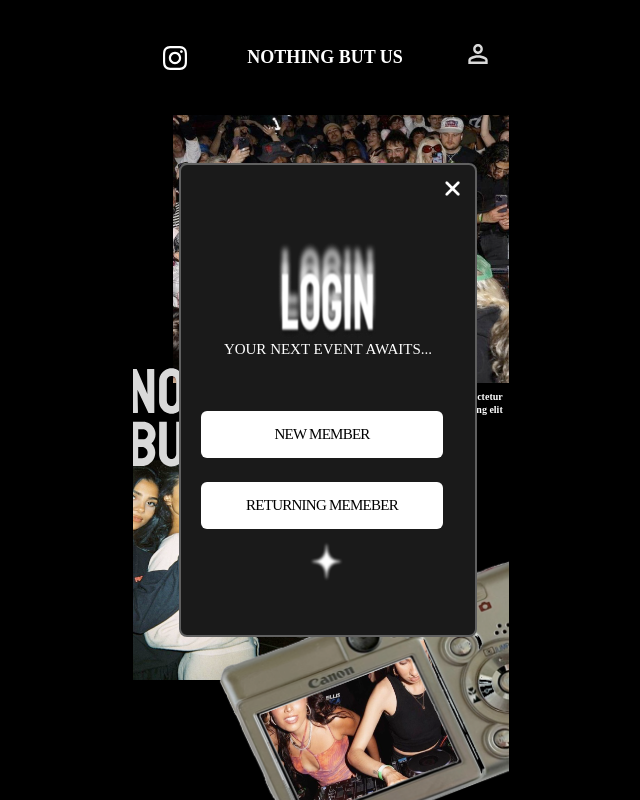
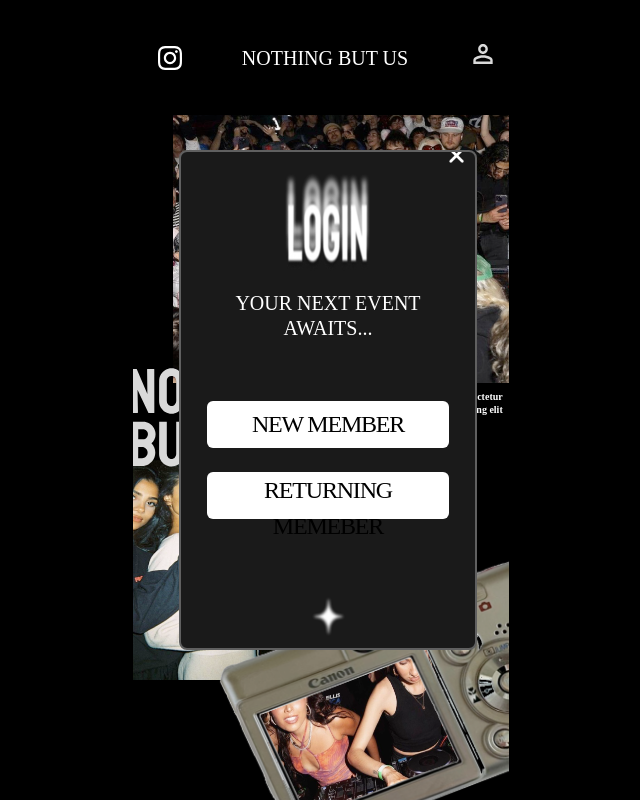
Before and after one commit to TheNirmata/SD20s, a Next.js app in the folder sd20s-web/: page / in a window 1280 px wide. Both pictures are taken after a click on the button 789 px from the left and 53 px from the top of the page. Shown: the top 800 px of the page, without its empty margins (312-952 px from the left). Built offline with nearby package versions, Linux system fonts and the light colour scheme; a web font is replaced by a local one.

Commit message:
[fixed] modal

```diff
--- a/sd20s-web/components/context/masterModalContext.tsx
+++ b/sd20s-web/components/context/masterModalContext.tsx
@@ -27,9 +27,10 @@ export const ModalContextProvider: React.FC<{ children: ReactNode }> = ({ childr
   const ModalTemplate: React.FC<{ children: ReactNode }> = ({ children }) => {
     return (
       <div className={`modal-overlay ${show ? 'active' : 'inactive'} flex flex-col justify-center items-center top-0`}>
-        <div className='items-center justify-center bg-[#1A1A1A] w-[298px] h-[474px] rounded-lg border-2 border-[#606060]'>
-          <div className='flex flex-col'>
-            <div className='relative flex flex-row ml-2 translate-x-64 translate-y-4'>
+        {/*  bg-[#1A1A1A] w-[298px] h-[474px] rounded-lg border-2 border-[#606060] */}
+        <div className=' justify-center items-center modal-container'>
+          <div className='-translate-y-10 flex flex-col'>
+            <div className='relative flex flex-row ml-2 translate-x-60 translate-y-1'>
               <button onClick={closeModal}>
                 <Image
                   src={xIcon}
@@ -38,15 +39,15 @@ export const ModalContextProvider: React.FC<{ children: ReactNode }> = ({ childr
                   />
               </button>
             </div>
-            <div className='items-center'>
-                <div className='translate-y-10 pt-5'>
+            <div className='items-center -translate-y-2'>
+                <div className='pt-5'>
                   <Image
                     src={waitlistHeading}
                     alt='waitlist-heading'
                     className='w-[380px] h-[100px]'
                     />
                 </div>
-                  <div className='font-transform: uppercase text-[15px] text-center leading-tight translate-y-10'>
+                  <div className='text-[20px] uppercase text-center leading-tight translate-y-5'>
                     <h2>your next event awaits...</h2>
                 </div>
             </div>
@@ -54,8 +55,7 @@ export const ModalContextProvider: React.FC<{ children: ReactNode }> = ({ childr
 
           {children}
 
-
-          <div className='translate-x-32 translate-y-20'>
+          <div className='m-5 items-center translate-y-10'>
             <Image
               src={softStar}
               alt='soft-star'
@@ -68,7 +68,7 @@ export const ModalContextProvider: React.FC<{ children: ReactNode }> = ({ childr
   };
 
   return (
-    <MasterModalContext.Provider value={{ ModalTemplate, setCurrentContent, closeModal, showModal, show }}>
+    <MasterModalContext.Provider value={{ ModalTemplate, currentContent, setCurrentContent, closeModal, showModal, show }}>
       {children}
     </MasterModalContext.Provider>
   );
--- a/sd20s-web/components/header/account.tsx
+++ b/sd20s-web/components/header/account.tsx
@@ -8,10 +8,9 @@ import AccountModal from '../modal/accountModal';
 
 const Account = () => {
   const { show, showModal } = useModalContext();
-  const handleClick = () => {
-    showModal();
-    console.log('account button clicked');
-  };
+  const [newMember, setNewMember] = useState(false);
+
+  const handleClick = () => showModal();
 
 
   return (
--- a/sd20s-web/components/header/header.tsx
+++ b/sd20s-web/components/header/header.tsx
@@ -1,19 +1,11 @@
 "use client"
-import React, { useState } from 'react';
+import React from 'react';
 import Image from 'next/image';
 import IG from '../../public/igIcon.svg';
 import Account from './account';
 
 
 const Header = () => {
-  const [newMember, setNewMember] = useState(false);
-
-  // const openModal = () => {
-  //   setOpen(!open);
-  //   console.log('account button clicked')
-  // };
-
-
   return (
       <div  className='flex flex-row sticky top-0 w-full h-[115px] justify-center items-center rounded-t-xl bg-black space-x-10'>
         <div className='p-5'>
@@ -24,7 +16,7 @@ const Header = () => {
             />
         </div>
         <div className='justify-center items-center text-center'>
-          <h1 className='text-[18px] tight-spacing font-bold'> NOTHING BUT US </h1>
+          <h1 className='text-[20px]'> NOTHING BUT US </h1>
         </div>
         <Account />
       </div>
--- a/sd20s-web/components/modal/accountModal.tsx
+++ b/sd20s-web/components/modal/accountModal.tsx
@@ -13,19 +13,16 @@ interface LoginModalProps {
 
 const AccountModal: React.FC<LoginModalProps> = ({ show, setShow }) => {
   const modalRef = useRef<HTMLDivElement>(null);
-  const [next, setNext] = useState(false);
-  const [showNewMemberForm, setShowNewMemberForm] = useState(false);
+  const [showForm, setShowForm] = useState(false);
   const [isNewMember, setIsNewMember] = useState(false);
   const { ModalTemplate, setCurrentContent } = useModalContext();
 
   useEffect(() => {
-    if (typeof window !== undefined) {
-      const handleClickOutsideModal = (event: MouseEvent) => {
-        if (modalRef.current && !modalRef.current.contains(event.target as Node)) {
-          setNext(true);
-          // closeModal();
+    const handleClickOutsideModal = (event: MouseEvent) => {
+      if (modalRef.current && !modalRef.current.contains(event.target as Node)) {
+        setShow(false);
       }
-    }
+      };
       if (show) {
         document.body.style.overflow = 'hidden';
         document.addEventListener('mousedown', handleClickOutsideModal);
@@ -33,19 +30,22 @@ const AccountModal: React.FC<LoginModalProps> = ({ show, setShow }) => {
         document.body.style.overflow = 'unset';
         document.removeEventListener('mousedown', handleClickOutsideModal);
       }
-    };
-  }, [show, next]);
+      return () => {
+        document.body.style.overflow = 'unset';
+        document.removeEventListener('mousedown', handleClickOutsideModal);
+      };
+  }, [show, setShow]);
 
   const handleNewMember = () => {
     setIsNewMember(true);
-    setShowNewMemberForm(true);
+    setShowForm(true);
     setCurrentContent(<NewMemberModal />);
     console.log('New member clicked');
   };
 
   const handleExistingMember = () => {
     setIsNewMember(false);
-    setShowNewMemberForm(false);
+    setShowForm(true);
     setCurrentContent(<ExistingMemberModal />);
     console.log('existing member clicked');
   };
@@ -57,10 +57,10 @@ const AccountModal: React.FC<LoginModalProps> = ({ show, setShow }) => {
     {(show) && (
       <div className={`modal-overlay ${show ? 'active' : 'inactive'} flex flex-col items-center top-0`}>
       <ModalTemplate>
-        <div className=' translate-x-2 justify-center items-center text-[15px] text-transform: uppercase tight-spacing tracking-tighter'>
-           {!showNewMemberForm ? (
+        <div className=' text-[24px] translate-x-2 justify-center items-center text-transform: uppercase tight-spacing tracking-tighter'>
+           {!showForm ? (
             <>
-             <div className='p-3 translate-y-20'>
+             <div className='p-3 -translate-x-2 translate-y-5 justify-center items-center'>
              <button
                className='bg-white border-white rounded-md text-black w-[242px] h-[47px]'
                onClick={handleNewMember}
@@ -68,7 +68,7 @@ const AccountModal: React.FC<LoginModalProps> = ({ show, setShow }) => {
                <span className='text-transform: uppercase tight-spacing tracking-tighter'>New Member</span>
              </button>
            </div>
-         <div className='p-3 translate-y-20'>
+         <div className='p-3 -translate-x-2 translate-y-5'>
          <button
            className='bg-white border-white rounded-md text-black w-[242px] h-[47px]'
            onClick={handleExistingMember}
@@ -78,6 +78,7 @@ const AccountModal: React.FC<LoginModalProps> = ({ show, setShow }) => {
            </div>
            </>
            ) : (
+            // isNewMember && currentContent
             isNewMember ? <NewMemberModal /> : <ExistingMemberModal />
            )}
 
--- a/sd20s-web/components/modal/existingMemberModal.tsx
+++ b/sd20s-web/components/modal/existingMemberModal.tsx
@@ -1,30 +1,34 @@
 "use client"
 import React from 'react';
+import { useModalContext } from '../context/masterModalContext';
 
 const ExistingMemberModal = () => {
+  const { ModalTemplate } = useModalContext();
   return (
-    <div>
-      <h2>Existing Member Modal</h2>
-      <div>
-        <div>
-          <input
-          type='text'
-          placeholder='phone number'
-          >
-          </input>
+      <>
+      <div className='justify-center items-center flex flex-col tight-spacing tracking-tighter '>
+        <div className='justify-center items-center text-center uppercase tracking-tighter'>
+        <div className='uppercase text-[17px]'>
+          <div className= 'translate-y-10 -translate-x-2'>
+            <input
+              type='text'
+              placeholder='PHONE NUMBER'
+              className='text-center w-[260px] h-[35px] bg-[#272727] rounded-md'
+              >
+            </input>
+          </div>
         </div>
-
-        <div>
-          <input
-          type='text'
-          placeholder='phone got the secret code?'
-          >
-          </input>
+          <div className='p-3 translate-y-10 -translate-x-2'>
+            <button
+              className="bg-white border-white rounded-md text-black w-[256px] h-[47px]"
+            >
+              <p className='uppercase text-[26px]'>submit</p>
+            </button>
+          </div>
         </div>
       </div>
-    </div>
-  )
-
+      </>
+    );
 };
 
 export default ExistingMemberModal;
--- a/sd20s-web/components/modal/newMemberModal.tsx
+++ b/sd20s-web/components/modal/newMemberModal.tsx
@@ -7,7 +7,7 @@ const NewMemberModal = () => {
   <div className='justify-center items-center flex flex-col tight-spacing tracking-tighter '>
     <div className='justify-center items-center text-center uppercase tracking-tighter'>
     <div className='uppercase text-[17px]'>
-      <div className= 'p-3 translate-y-20 -translate-x-2'>
+      <div className= 'p-3 translate-y-10 -translate-x-2'>
         <input
           type='text'
           placeholder='PHONE NUMBER'
@@ -15,7 +15,7 @@ const NewMemberModal = () => {
         >
         </input>
       </div>
-    <div className= 'p-3 translate-y-20 -translate-x-2 '>
+    <div className= 'p-3 translate-y-10 -translate-x-2 '>
         <input
           type='text'
           placeholder='GOT THE SECRET CODE?'
@@ -24,7 +24,7 @@ const NewMemberModal = () => {
         </input>
       </div>
     </div>
-      <div className='p-3 translate-y-20 -translate-x-2'>
+      <div className='p-3 translate-y-10 -translate-x-2'>
         <button
           className="bg-white border-white rounded-md text-black w-[256px] h-[47px]"
         >
--- a/sd20s-web/src/app/globals.css
+++ b/sd20s-web/src/app/globals.css
@@ -71,6 +71,22 @@ body {
   z-index:1000;
   transition: opacity 0.3s ease-in-out, visibility 0.3s ease-in-out;
 }
+.modal-container {
+  background: #1A1A1A;
+  border: 2px solid #606060;
+  border-radius: 8px;
+  padding: 20px;
+  width: 298px;
+  min-height: 500px;
+  /* height :auto; Allow the height to adjust based on content */
+  max-height: 90vh; /* Ensure the modal doesn't exceed the viewport height */
+  overflow-y: auto; /* Add scroll if content exceeds max-height */
+  overflow-x: hidden; /* Hide the horizontal scrollbar */
+  display: flex;
+  flex-direction: column;
+  justify-content: center;
+  align-items: center;
+}
 
 .modal-overlay.active {
   opacity: 1;
```
